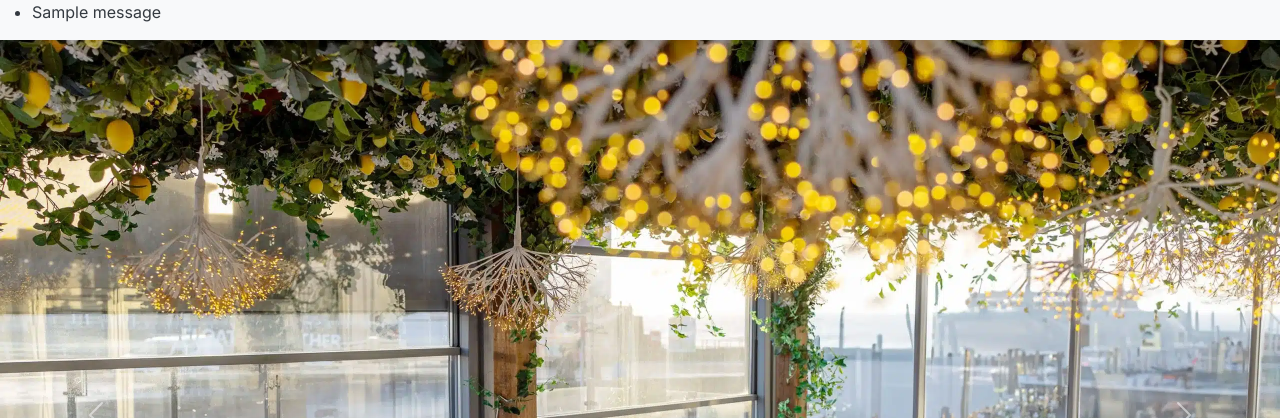
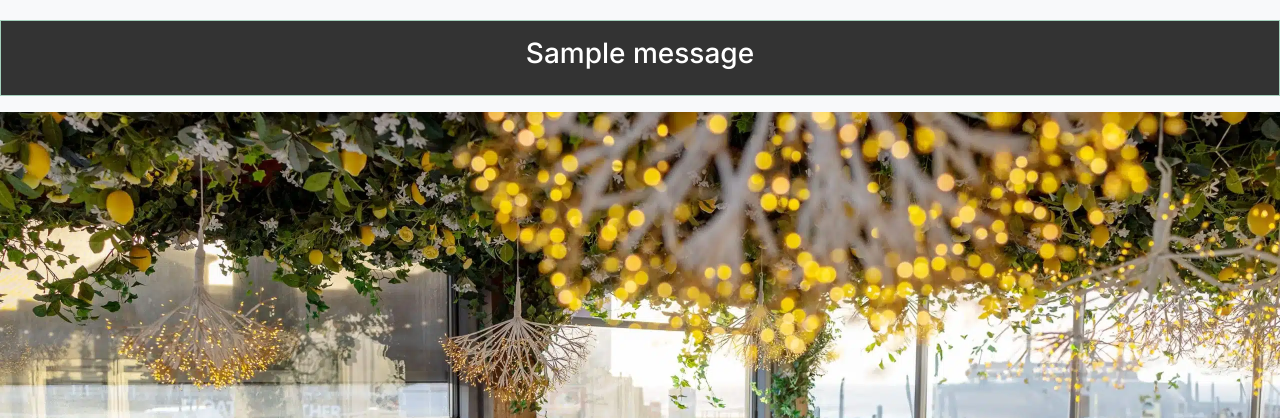
Before and after one commit to conor-timmis/Michelangelo, a Django app: page / in a window 1280 px wide. Shown: the part 58-476 px from the top of the page. Run offline with Django 5.2, Linux system fonts and the light colour scheme; tables that the repository leaves empty hold one stand-in row (values such as "Sample post"); one stand-in notice (Sample message) is shown; parts of the project's set-up code (start-up, migrations or seed data) failed here and were passed over.

Commit message:
Change to Base navbar to remove Overflow

```diff
--- a/templates/base.html
+++ b/templates/base.html
@@ -17,7 +17,7 @@
 
     <!-- Navbar Section -->
     <header>
-        <nav class="navbar fixed-top navbar-expand-sm">
+        <nav class="navbar fixed-top navbar-expand-md">
             <a href="#" class="navbar-brand mb-0 h1 px-5">
                 Michelangelo
             </a>
@@ -70,12 +70,15 @@
 
     <!-- Main Section -->
     {% if messages %}
-    <ul class="messages">
-        {% for message in messages %}
-            <li{% if message.tags %} class="{{ message.tags }}"{% endif %}>{{ message }}</li>
-        {% endfor %}
-    </ul>
-    {% endif %}
+        <section id="alerts">
+            {% for msg in messages %}
+                <!-- all django message tags mirror bootstrap, except error/danger -->
+                <aside class="alert {% if msg.tags == 'error' %}alert-danger{% else %}alert-{{ msg.tags }}{% endif %} rounded-0 text-center" role="alert">
+                    <h3>{{ msg }}</h3>
+                </aside>
+            {% endfor %}
+        </section>
+        {% endif %}
 
 
     {% if form.errors %}
```
